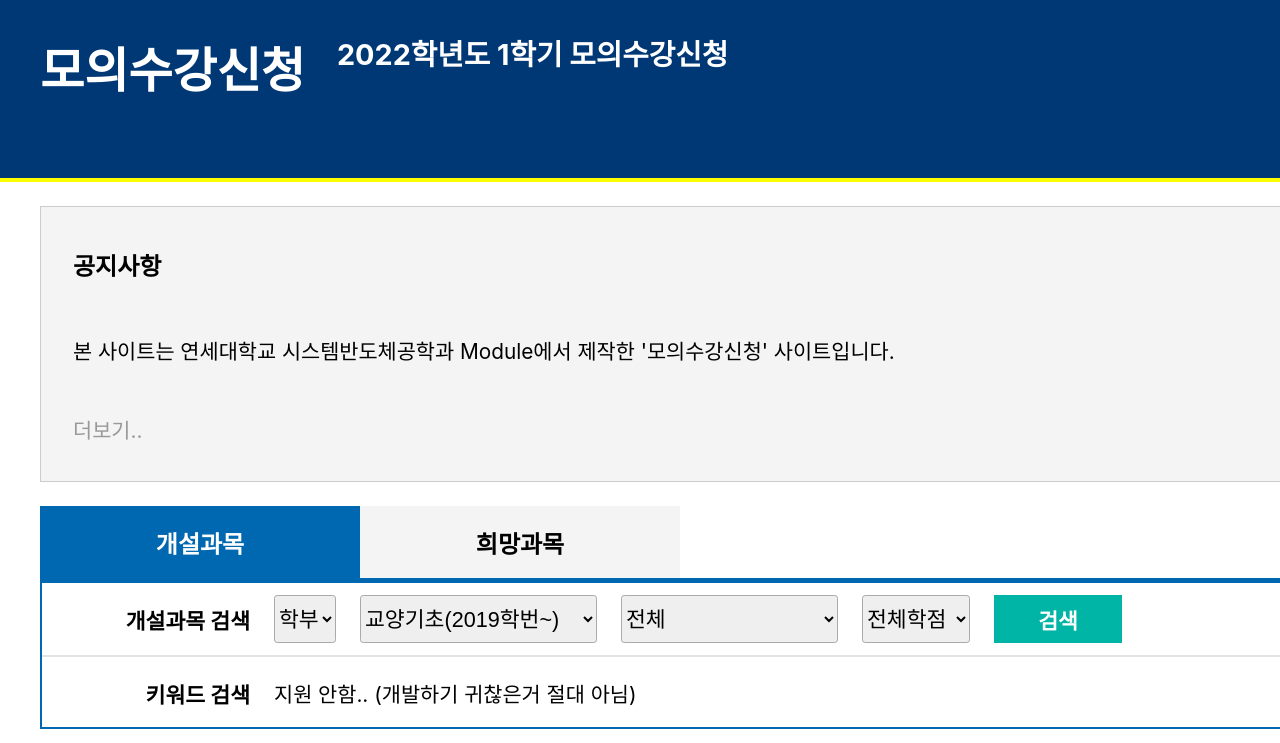
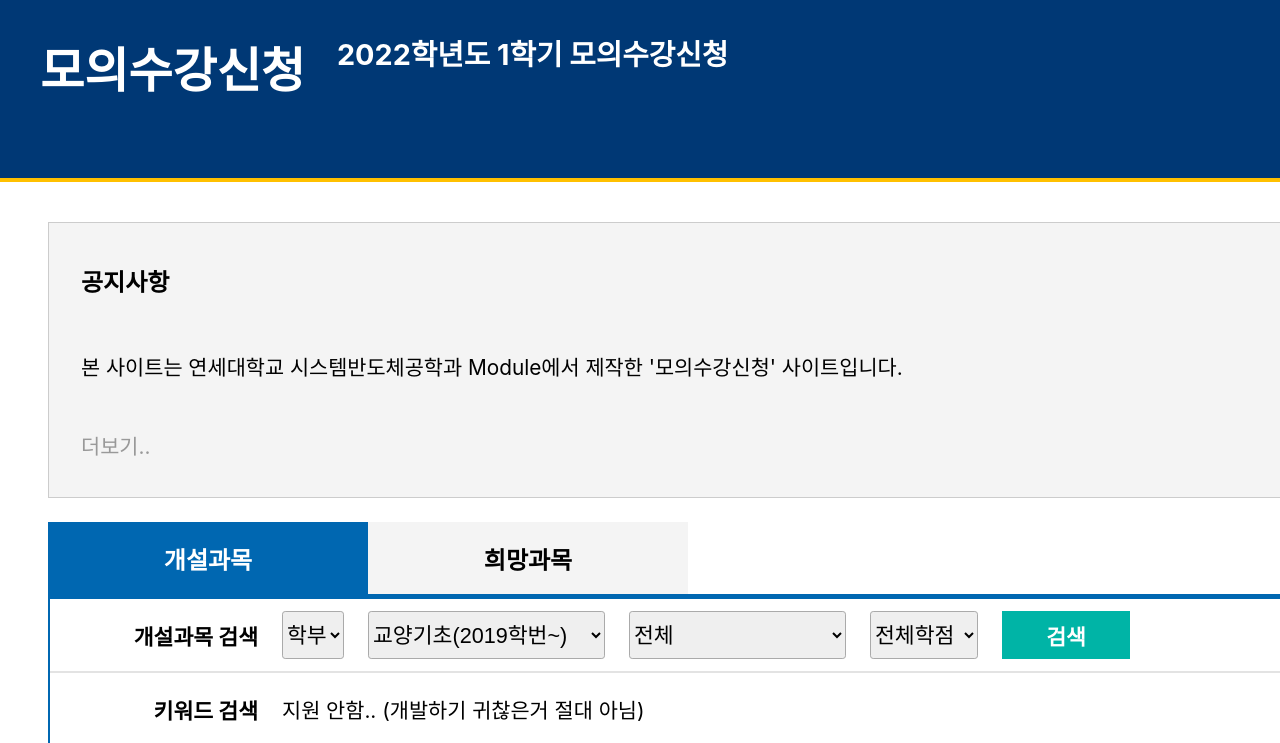
Before and after one commit to Jiwhan-Kim/Module_Imit, a React (Create React App) app: page /main in a window 1280 px wide. Shown: the top 743 px of the page. Built offline with nearby package versions, Linux system fonts and the light colour scheme; the HTML template or start-up script is replaced by a standard one.

Commit message:
220215 modify style + resolved errors

```diff
--- a/src/App.jsx
+++ b/src/App.jsx
@@ -33,7 +33,6 @@ function App() {
         onChange={onHourChange}
         max="23"
         min="0"
-        type="number"
       />
     );
   }
@@ -45,7 +44,6 @@ function App() {
         onChange={onMinChange}
         max="59"
         min="0"
-        type="number"
       />
     );
   }
--- a/src/components/molecules/SelectedLect/index.jsx
+++ b/src/components/molecules/SelectedLect/index.jsx
@@ -30,7 +30,7 @@ function SelectedLect({ lecture, selectLect, enrollLect, StartTime }) {
             }}
           />
         </Td>
-        <Td style={{ width: "22.85rem", color: "#0063dc" }}>
+        <Td style={{ width: "23rem", color: "#0063dc" }}>
           {num}
           <ImgBox src="images/icon1_on.gif" />
           <ImgBox src="images/icon2_on.gif" />
@@ -44,7 +44,7 @@ function SelectedLect({ lecture, selectLect, enrollLect, StartTime }) {
             }}
           />
         </Td>
-        <Td style={{ width: "23rem" }}>
+        <Td style={{ width: "22.85rem" }}>
           {name}
           <ImgBox src="images/o_title.gif" />
         </Td>
--- a/src/components/molecules/header/index.jsx
+++ b/src/components/molecules/header/index.jsx
@@ -4,6 +4,7 @@ import { Link } from "react-router-dom";
 
 function Header({ Init }) {
   return (
+    <Head>
       <HeaderBox>
         <div
           style={{
@@ -34,11 +35,11 @@ function Header({ Init }) {
             </tr>
             <tr>
               <Td0>학번</Td0>
-            <Td1>2021189908</Td1>
+              <Td1>2021189000</Td1>
             </tr>
             <tr>
               <Td0>성명</Td0>
-            <Td1>시반공</Td1>
+              <Td1>Module</Td1>
             </tr>
             <tr>
               <Td0>학년</Td0>
@@ -50,17 +51,23 @@ function Header({ Init }) {
           </Link>
         </div>
       </HeaderBox>
+    </Head>
   );
 }
 
 export default Header;
 
+const Head = styled.div`
+  width: 100%;
+  background-color: #003875;
+  border-bottom: 0.3rem solid #ffc000;
+`;
+
 const HeaderBox = styled.div`
-  background-color: #003875;
-  border-bottom: 0.3rem solid #ffff00;
   display: flex;
   flex-direction: row;
   justify-content: space-between;
+  width: 134rem;
 `;
 const TitleString = styled.div`
   color: white;
--- a/src/components/views/MainView/index.jsx
+++ b/src/components/views/MainView/index.jsx
@@ -322,7 +322,6 @@ function MainView({ StartTime }) {
   let [lecture, setLecture] = useState(
     () => JSON.parse(window.localStorage.getItem("windows")) || data
   );
-
   useEffect(() => {
     window.localStorage.setItem("lecture", JSON.stringify(lecture));
     window.localStorage.setItem("windows", JSON.stringify(windows));
@@ -347,6 +346,7 @@ function MainView({ StartTime }) {
     for (var i = 0; i < options.length; i++) {
       if (e.target.value === options[i]) {
         setSelector1(optionData[i]);
+        setOption1("전체");
       }
     }
   };
@@ -389,8 +389,8 @@ function MainView({ StartTime }) {
               ))}
             </SelectItem>
             <SelectItem onChange={handle1Select} value={option1}>
-              {selector1.map((item, index) => (
-                <option key={index} value={item}>
+              {selector1.map((item) => (
+                <option key={item} value={item}>
                   {item}
                 </option>
               ))}
@@ -445,7 +445,7 @@ const OutLineBox = styled.div`
 //min-width = 128.0 + 2.5(margin-left) + 2.5(margin-right) rem;
 
 const BodyBox = styled.div`
-  margin: 1.5rem 0rem 0rem 2.5rem;
+  margin: 2.5rem 0rem 0rem 3rem;
   display: flex;
   flex-direction: column;
 `;
```
Lines whose indentation alone changed are shown as unchanged.
